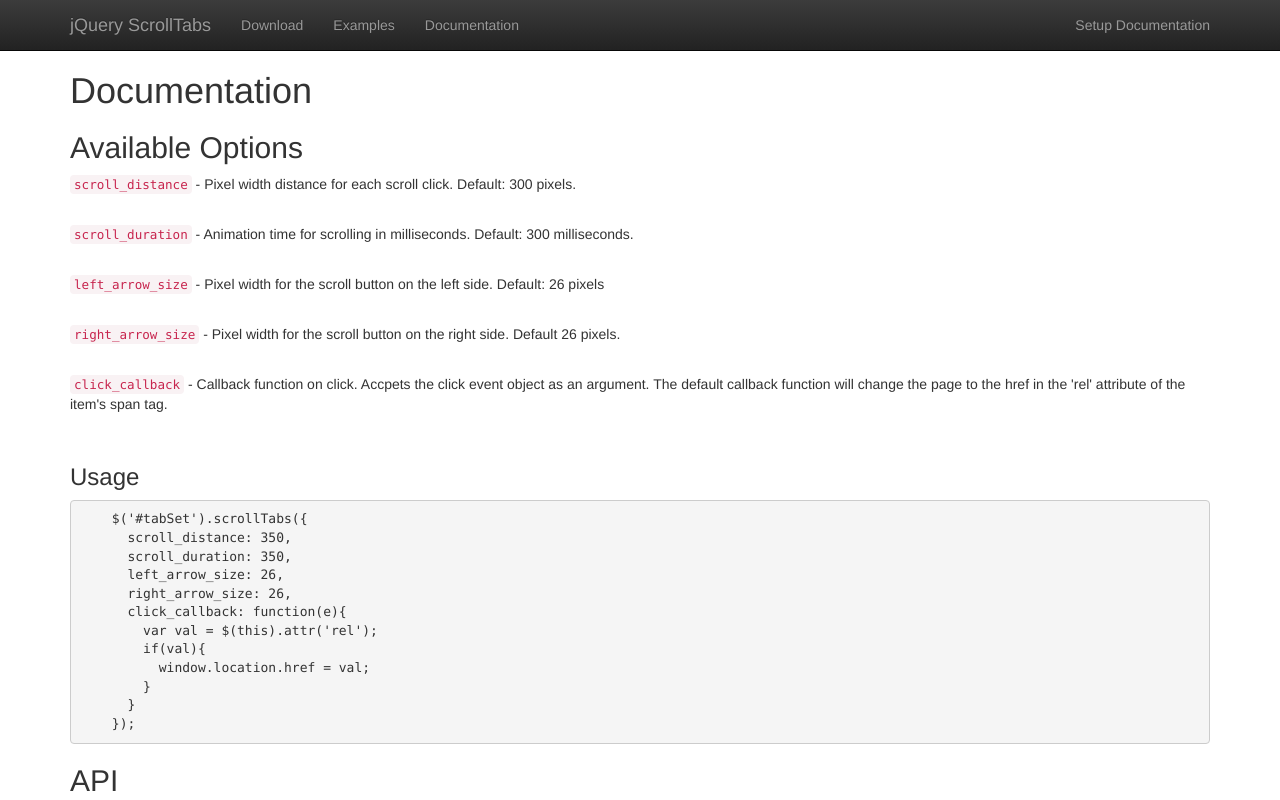
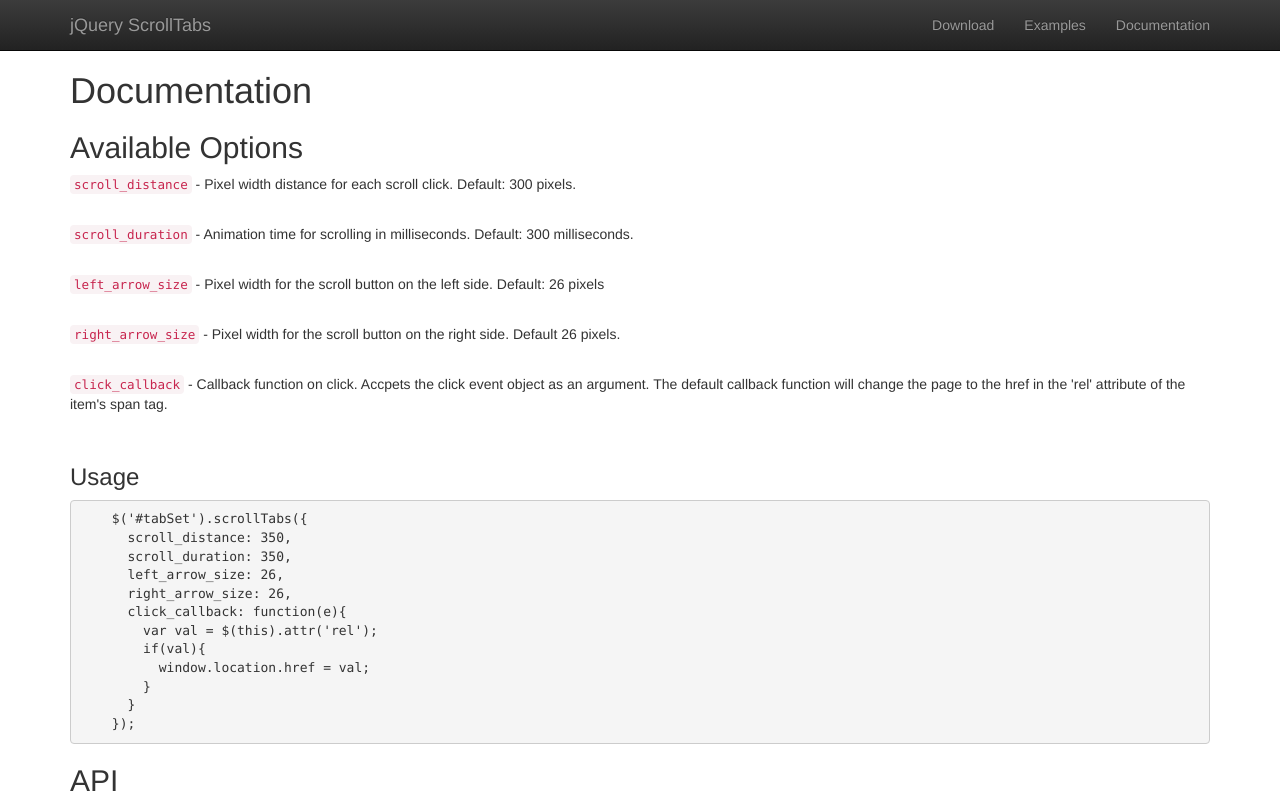
Before and after one commit to joshreed/jQuery-ScrollTabs, a plain HTML site: page documentation.html in a window 1280 px wide. Shown: the top 800 px of the page. Drawn offline with nearby package versions, Linux system fonts and the light colour scheme.

Commit message:
Reposition nav bar a bit.

```diff
--- a/documentation.html
+++ b/documentation.html
@@ -17,12 +17,11 @@
   <div class="navbar navbar-inverse navbar-static-top" role="navigation">
     <div class="container">
       <a class="navbar-brand" href="index.html">jQuery ScrollTabs</a>
-      <ul class="nav navbar-nav">
+      <ul class="nav navbar-nav navbar-right">
         <li><a href="index.html">Download</a></li>
         <li><a href="index.html#examples">Examples</a></li>
         <li><a href="#">Documentation</a></li>
       </ul>
-      <p class="navbar-text navbar-right">Setup Documentation</p>
     </div>
   </div>
 
```
Also changed, not shown: index.html (+1 -2 lines).
